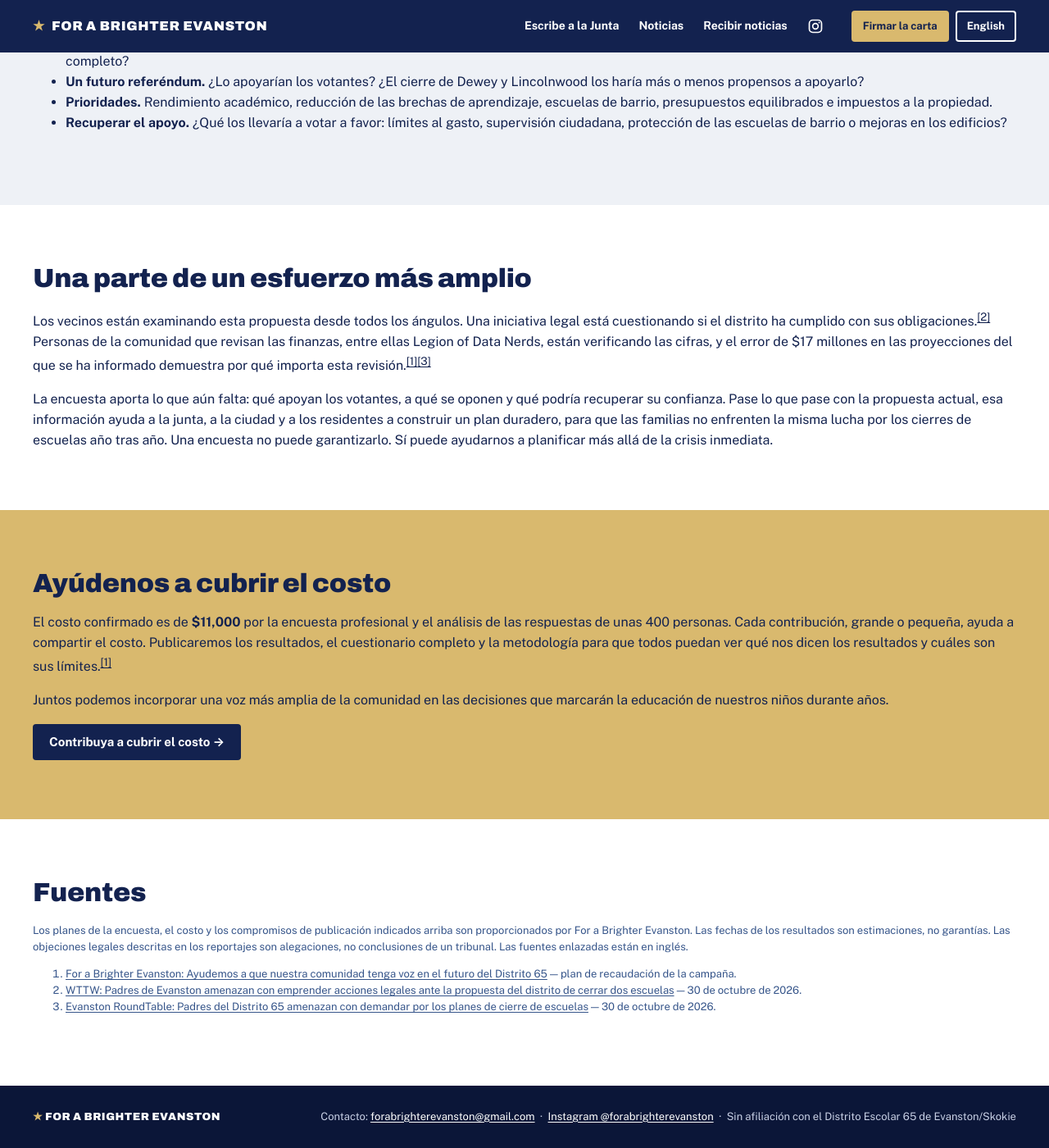
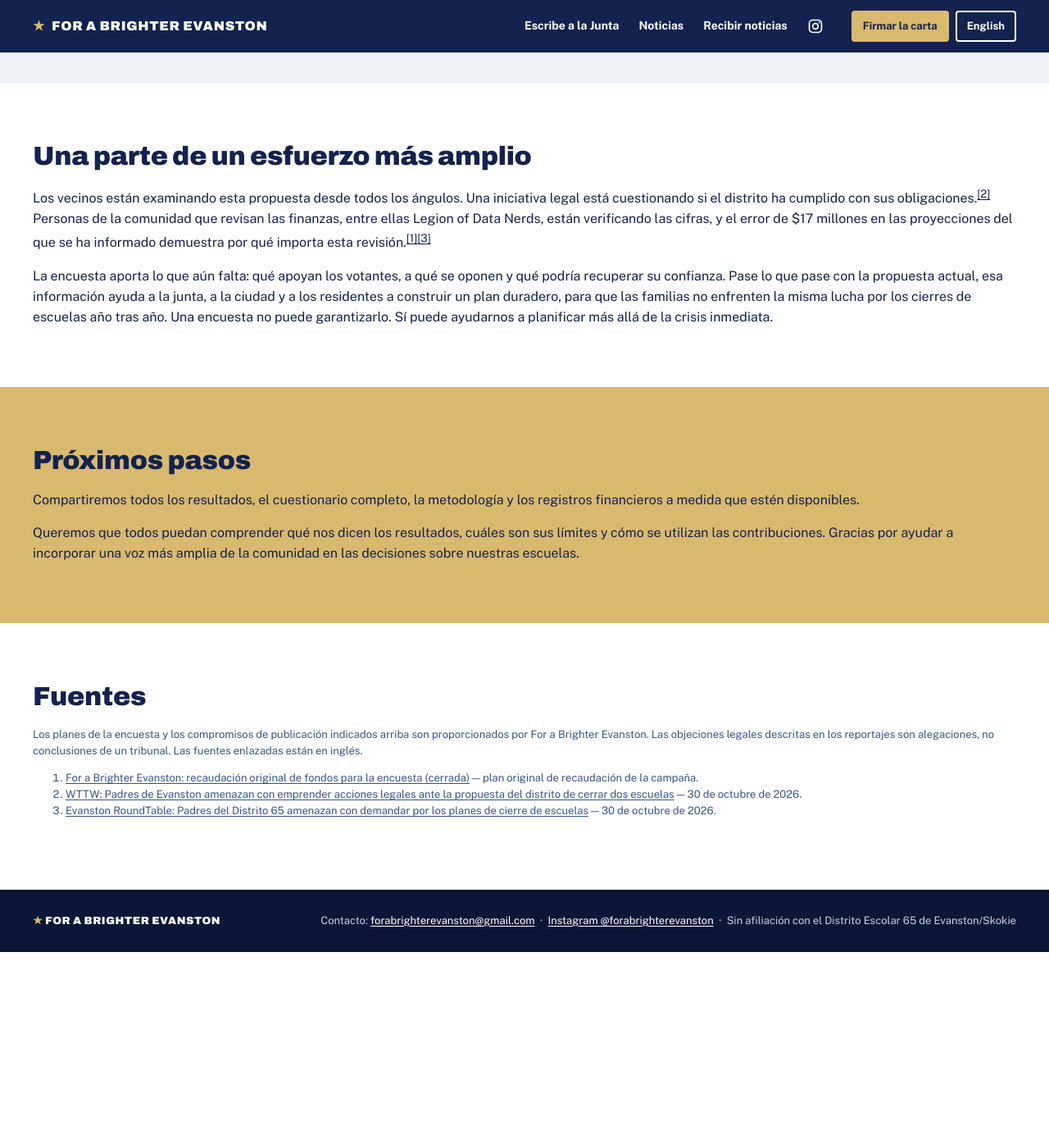
Before and after one commit to germanespinosa/for-a-brighter-evanston, a Jekyll site: the page built from es/encuesta/index.html, in a window 1280 px wide and 1400 px high, scrolled down 1007 px. Shown: the whole window at 82% size. Built offline with Jekyll 4.4.1, drawn with Linux system fonts in a browser that asks for light colours; after the commit the page ends 2168 px from its top, so only the background shows below that; some of the changed text lies outside the part shown.

```diff
--- a/es/encuesta/index.html
+++ b/es/encuesta/index.html
@@ -2,16 +2,15 @@
 layout: default
 lang: es
 alt_url: /home/voter-poll/
-title: "Conozcamos lo que realmente piensan los votantes de Evanston."
-description: "Ayúdenos a cubrir el costo de una encuesta profesional a votantes del Distrito 65, cuyos resultados se esperan antes de la reunión de la junta del 9 de noviembre."
+title: "Gracias por apoyar la encuesta del Distrito 65."
+description: "La recaudación para la encuesta ya cerró. Gracias por sus contribuciones. Compartiremos todos los resultados y los registros financieros a medida que estén disponibles."
 ---
 <section class="page-hero">
   <div class="container">
     <p class="eyebrow eyebrow--gold">Una voz más amplia de la comunidad</p>
-    <h1 class="page-hero__title page-hero__title--md">Conozcamos lo que <mark class="mark">realmente piensan</mark> los votantes de Evanston.</h1>
+    <h1 class="page-hero__title page-hero__title--md">Gracias por apoyar <mark class="mark">la encuesta del Distrito 65.</mark></h1>
     <div class="page-hero__lead page-hero__lead--wide">
-      <p>Ayúdenos a cubrir el costo de una encuesta profesional a votantes del Distrito 65, cuyos resultados se esperan antes de la reunión de la junta del 9 de noviembre.</p>
-      <p><a class="btn btn--gold" href="https://www.gofundme.com/f/help-give-our-community-a-voice-in-d65s-future">Ayude a cubrir el costo →</a></p>
+      <p>La recaudación de fondos para la encuesta ya cerró. Gracias a todas las personas que contribuyeron y ayudaron a difundirla.</p>
     </div>
   </div>
 </section>
@@ -19,13 +18,13 @@ description: "Ayúdenos a cubrir el costo de una encuesta profesional a votantes
 <section class="band band--white">
   <div class="container">
     <h2 class="section-title">Nuestros niños merecen estabilidad. Nuestra comunidad merece tener voz.</h2>
-    <p>El Distrito 65 está considerando cierres de escuelas, recortes de programas y, más adelante, un posible referéndum para aumentar los impuestos. Nuestra comunidad merece una participación significativa en el futuro de sus escuelas. For a Brighter Evanston está impulsando una encuesta profesional a unos <strong>400 votantes registrados</strong> de todo el Distrito 65 de Evanston/Skokie, y pedimos a nuestros vecinos que ayuden a cubrir el costo de <strong>$11,000</strong>. Planeamos realizar la encuesta esta semana y esperamos tener los resultados el <strong>viernes 6 de noviembre</strong>, a tiempo para presentar a la junta las perspectivas reales de los votantes antes de su reunión del <strong>lunes 9 de noviembre</strong>.<sup><a href="#source-1" aria-label="Fuente 1: plan de recaudación de la campaña">[1]</a><a href="#source-2" aria-label="Fuente 2: reportaje sobre la propuesta del distrito">[2]</a></sup></p>
+    <p>Nuestra comunidad merece una participación significativa en el futuro de sus escuelas. Agradecemos a los vecinos que contribuyeron a esta iniciativa de encuesta profesional y la compartieron con otras personas. La encuesta busca ayudarnos a comprender mejor las opiniones y prioridades de los votantes registrados de todo el Distrito 65 de Evanston/Skokie.</p>
   </div>
 </section>
 
 <section class="band band--tint">
   <div class="container">
-    <h2 class="section-title">Qué preguntaremos</h2>
+    <h2 class="section-title">Qué explora la encuesta</h2>
     <ul>
       <li><strong>Confianza.</strong> ¿Cuánta confianza tienen los votantes en la junta y la administración, en su gestión financiera y en que se esté escuchando a la comunidad?</li>
       <li><strong>El plan presupuestario.</strong> ¿Apoyan los votantes la propuesta actual o preferirían aplazar los cierres hasta contar con un plan financiero y académico más completo?</li>
@@ -46,19 +45,18 @@ description: "Ayúdenos a cubrir el costo de una encuesta profesional a votantes
 
 <section class="band band--gold">
   <div class="container">
-    <h2 class="section-title">Ayúdenos a cubrir el costo</h2>
-    <p>El costo confirmado es de <strong>$11,000</strong> por la encuesta profesional y el análisis de las respuestas de unas 400 personas. Cada contribución, grande o pequeña, ayuda a compartir el costo. Publicaremos los resultados, el cuestionario completo y la metodología para que todos puedan ver qué nos dicen los resultados y cuáles son sus límites.<sup><a href="#source-1" aria-label="Fuente 1: plan de recaudación de la campaña">[1]</a></sup></p>
-    <p>Juntos podemos incorporar una voz más amplia de la comunidad en las decisiones que marcarán la educación de nuestros niños durante años.</p>
-    <p><a class="btn btn--navy" href="https://www.gofundme.com/f/help-give-our-community-a-voice-in-d65s-future">Contribuya a cubrir el costo →</a></p>
+    <h2 class="section-title">Próximos pasos</h2>
+    <p>Compartiremos todos los resultados, el cuestionario completo, la metodología y los registros financieros a medida que estén disponibles.</p>
+    <p>Queremos que todos puedan comprender qué nos dicen los resultados, cuáles son sus límites y cómo se utilizan las contribuciones. Gracias por ayudar a incorporar una voz más amplia de la comunidad en las decisiones sobre nuestras escuelas.</p>
   </div>
 </section>
 
 <section class="band band--white">
   <div class="container">
     <h2 class="section-title">Fuentes</h2>
-    <p class="source-note">Los planes de la encuesta, el costo y los compromisos de publicación indicados arriba son proporcionados por For a Brighter Evanston. Las fechas de los resultados son estimaciones, no garantías. Las objeciones legales descritas en los reportajes son alegaciones, no conclusiones de un tribunal. Las fuentes enlazadas están en inglés.</p>
+    <p class="source-note">Los planes de la encuesta y los compromisos de publicación indicados arriba son proporcionados por For a Brighter Evanston. Las objeciones legales descritas en los reportajes son alegaciones, no conclusiones de un tribunal. Las fuentes enlazadas están en inglés.</p>
     <ol class="source-note">
-      <li id="source-1"><a href="https://www.gofundme.com/f/help-give-our-community-a-voice-in-d65s-future">For a Brighter Evanston: Ayudemos a que nuestra comunidad tenga voz en el futuro del Distrito 65</a> — plan de recaudación de la campaña.</li>
+      <li id="source-1"><a href="https://www.gofundme.com/f/help-give-our-community-a-voice-in-d65s-future">For a Brighter Evanston: recaudación original de fondos para la encuesta (cerrada)</a> — plan original de recaudación de la campaña.</li>
       <li id="source-2"><a href="https://news.wttw.com/2026/10/30/evanston-parents-threaten-legal-action-following-district-s-proposal-close-two-schools">WTTW: Padres de Evanston amenazan con emprender acciones legales ante la propuesta del distrito de cerrar dos escuelas</a> — 30 de octubre de 2026.</li>
       <li id="source-3"><a href="https://evanstonroundtable.com/2026/10/30/district-65-parents-threaten-lawsuit/">Evanston RoundTable: Padres del Distrito 65 amenazan con demandar por los planes de cierre de escuelas</a> — 30 de octubre de 2026.</li>
     </ol>
```
Also changed, not shown: _includes/pages/home.html (+8 -10 lines), home/voter-poll/index.html (+11 -13 lines).
